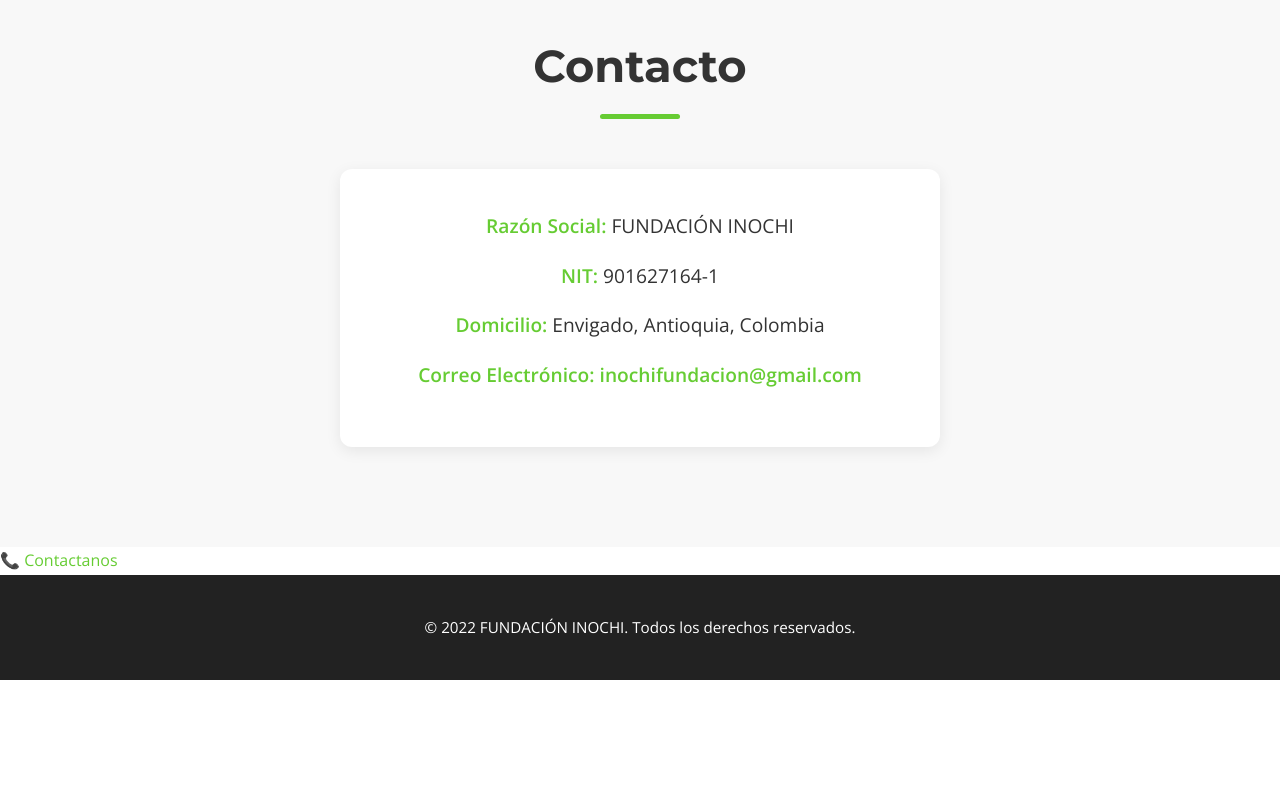
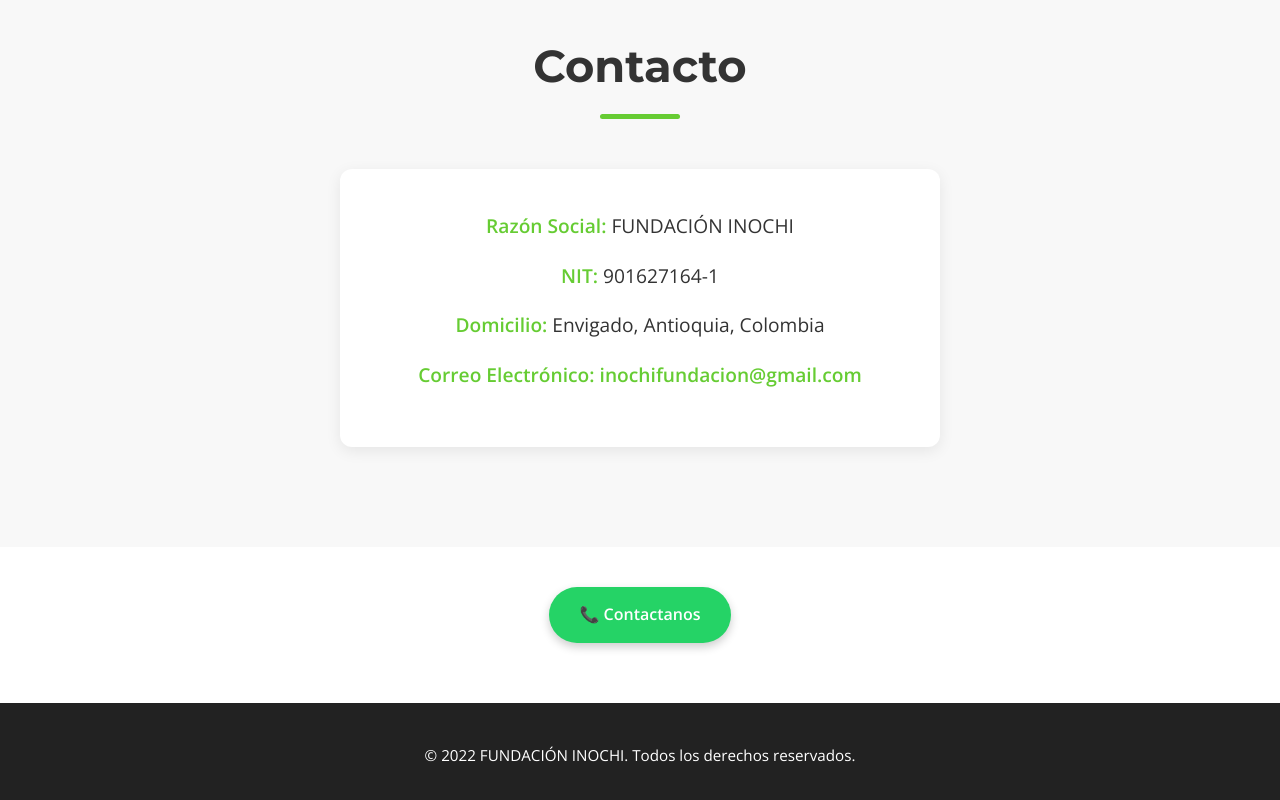
Before and after one commit to josefreakinz/Inochi, a plain HTML site: page index.html in a window 1280 px wide. Shown: the part 5800-6600 px from the top of the page. Before the commit the page ends 6480 px from the top, so only its background shows below. Drawn offline with nearby package versions, Linux system fonts and the light colour scheme.

Commit message:
Update style.css

```diff
--- a/style.css
+++ b/style.css
@@ -635,6 +635,28 @@ footer p {
         font-size: 1.1em;
     }
 }
+.whatsapp-boton {
+    display: flex;
+    justify-content: center;
+    margin: 40px auto 60px auto; /* margen superior e inferior más amplio */
+}
+
+.whatsapp-boton a {
+    background-color: #25D366;
+    color: white;
+    padding: 14px 30px;
+    border-radius: 30px;
+    text-decoration: none;
+    font-weight: bold;
+    font-size: 16px;
+    box-shadow: 0 4px 10px rgba(0, 0, 0, 0.2);
+    transition: background-color 0.3s ease, transform 0.2s ease;
+}
+
+.whatsapp-boton a:hover {
+    background-color: #1ebc59;
+    transform: scale(1.05);
+}
 
 /* Tablets verticales y móviles grandes (hasta 768px) */
 @media (max-width: 768px) {
```
